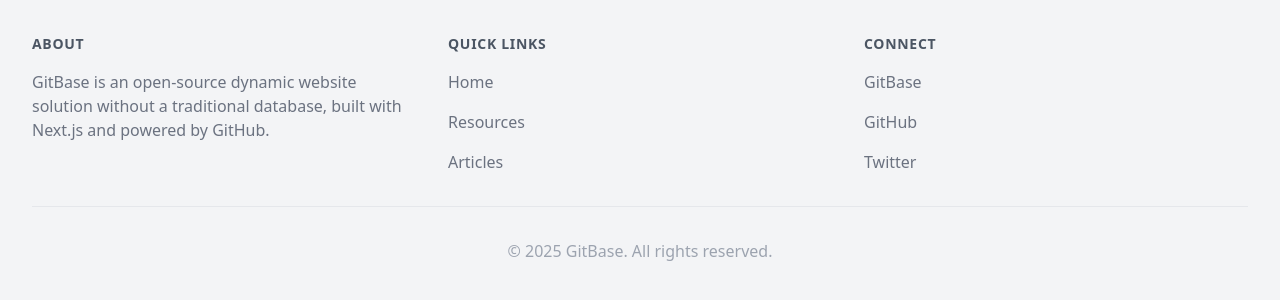
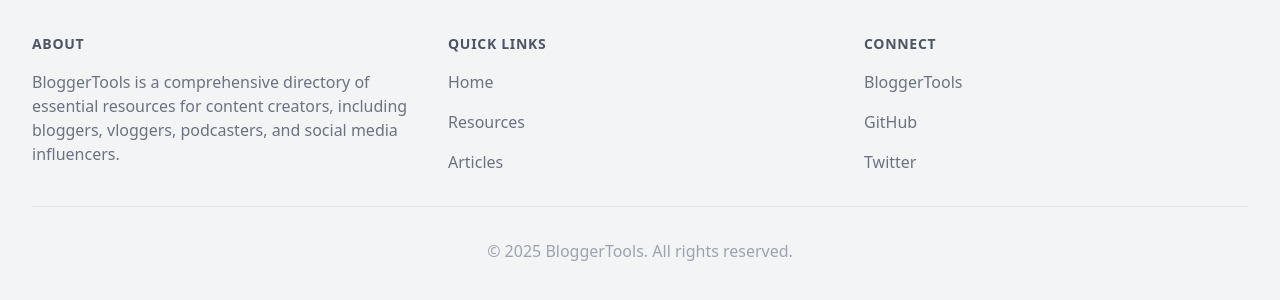
Before and after one commit to Jilimi289/git00, a Next.js app: page /admin in a window 1280 px wide. Shown: the part 136-436 px from the top of the page. Built offline with nearby package versions, Linux system fonts and the light colour scheme; no server answers.

Commit message:
Update Footer.js

```diff
--- a/src/components/Footer.js
+++ b/src/components/Footer.js
@@ -9,7 +9,7 @@
           <div>
             <h3 className="text-sm font-semibold text-gray-600 tracking-wider uppercase">About</h3>
             <p className="mt-4 text-base text-gray-500">
-              GitBase is an open-source dynamic website solution without a traditional database, built with Next.js and powered by GitHub.
+              BloggerTools is a comprehensive directory of essential resources for content creators, including bloggers, vloggers, podcasters, and social media influencers.
             </p>
           </div>
           <div>
@@ -36,17 +36,17 @@
             <h3 className="text-sm font-semibold text-gray-600 tracking-wider uppercase">Connect</h3>
             <ul className="mt-4 space-y-4">
               <li>
-                <a href="https://gitbase.app/" target="_blank" className="text-base text-gray-500 hover:text-gray-900">
-                  GitBase
+                <a href="https://www.bloggertools.info/" target="_blank" className="text-base text-gray-500 hover:text-gray-900">
+                  BloggerTools
                 </a>
               </li>
               <li>
-                <a href="https://github.com/qiayue/gitbase" target="_blank" className="text-base text-gray-500 hover:text-gray-900">
+                <a href="https://www.bloggertools.info/" target="_blank" className="text-base text-gray-500 hover:text-gray-900">
                   GitHub
                 </a>
               </li>
               <li>
-                <a href="https://twitter.com/gefei55" target="_blank" className="text-base text-gray-500 hover:text-gray-900">
+                <a href="https://www.bloggertools.info/" target="_blank" className="text-base text-gray-500 hover:text-gray-900">
                   Twitter
                 </a>
               </li>
@@ -55,7 +55,7 @@
         </div>
         <div className="mt-8 border-t border-gray-200 pt-8">
           <p className="text-base text-gray-400 text-center">
-            &copy; {new Date().getFullYear()} GitBase. All rights reserved.
+            &copy; {new Date().getFullYear()} BloggerTools. All rights reserved.
           </p>
         </div>
       </div>
```
